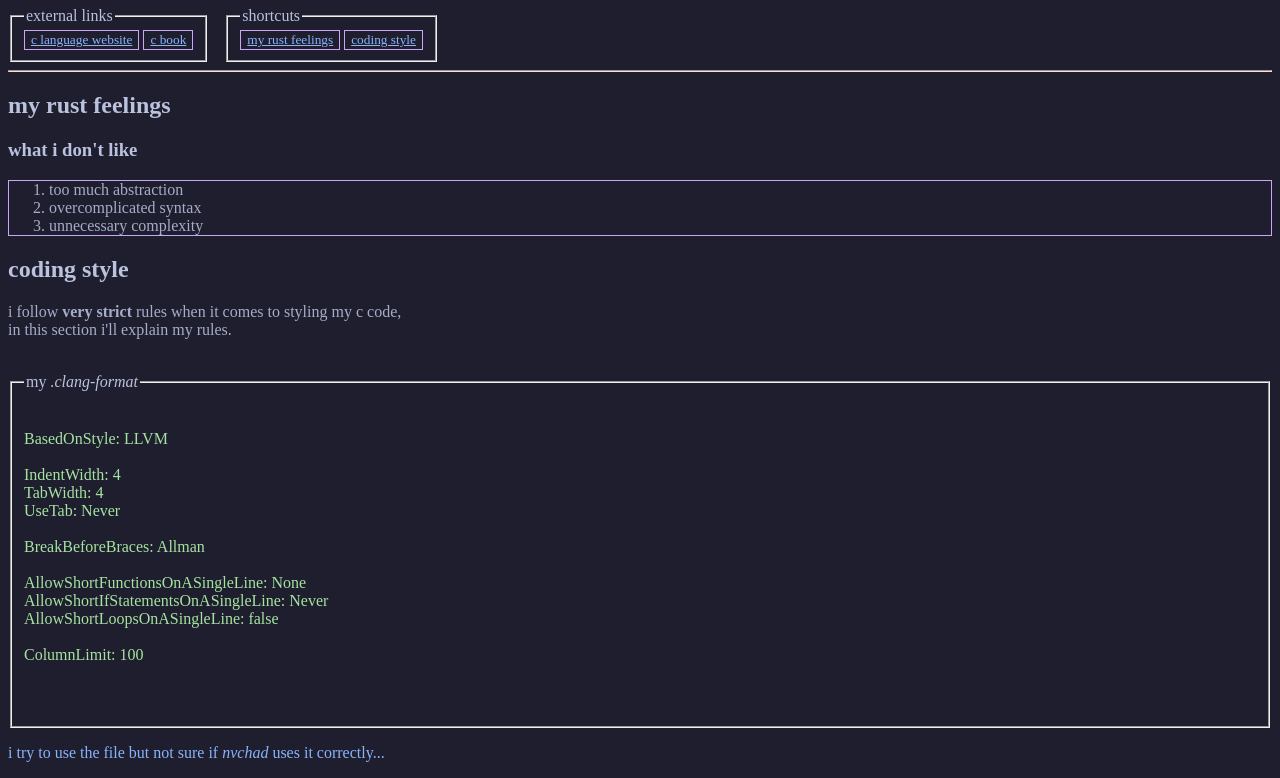
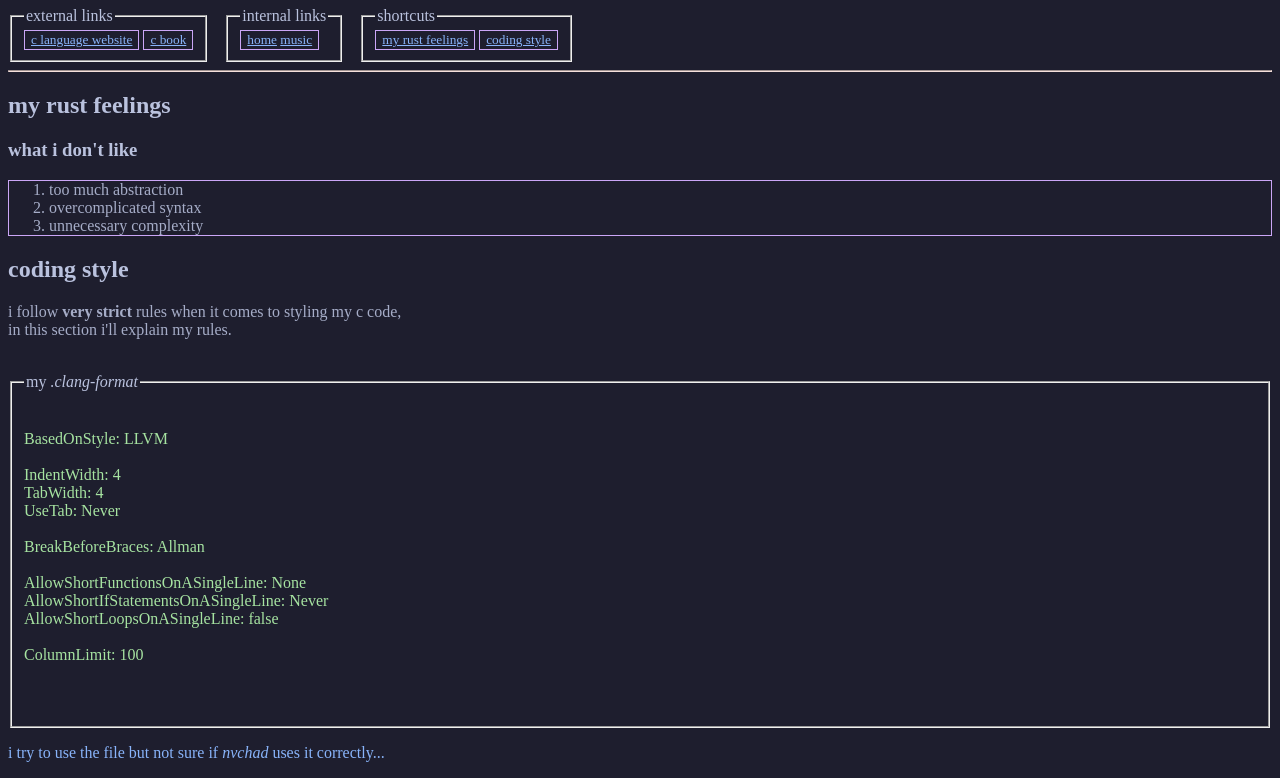
Before and after one commit to wak6817/wak6817.github.io, a plain HTML site: page pages/c-dev.html in a window 1280 px wide. Shown: the part 73-851 px from the top of the page. Drawn offline with Linux system fonts and the light colour scheme; a web font is replaced by a local one.

Commit message:
Add better links

```diff
--- a/pages/c-dev.html
+++ b/pages/c-dev.html
@@ -22,6 +22,15 @@
               href="https://ia600600.us.archive.org/31/items/hybridphilosophy-collection/the_c_programming_language_2.pdf"
               >c book</a
             >
+          </button>
+        </fieldset>
+
+        <fieldset>
+          <legend>internal links</legend>
+
+          <button type="button">
+            <a href="../index.html">home</a>
+            <a href="music.html">music</a>
           </button>
         </fieldset>
 
```
Also changed, not shown: pages/music.html (+9 -0 lines).
